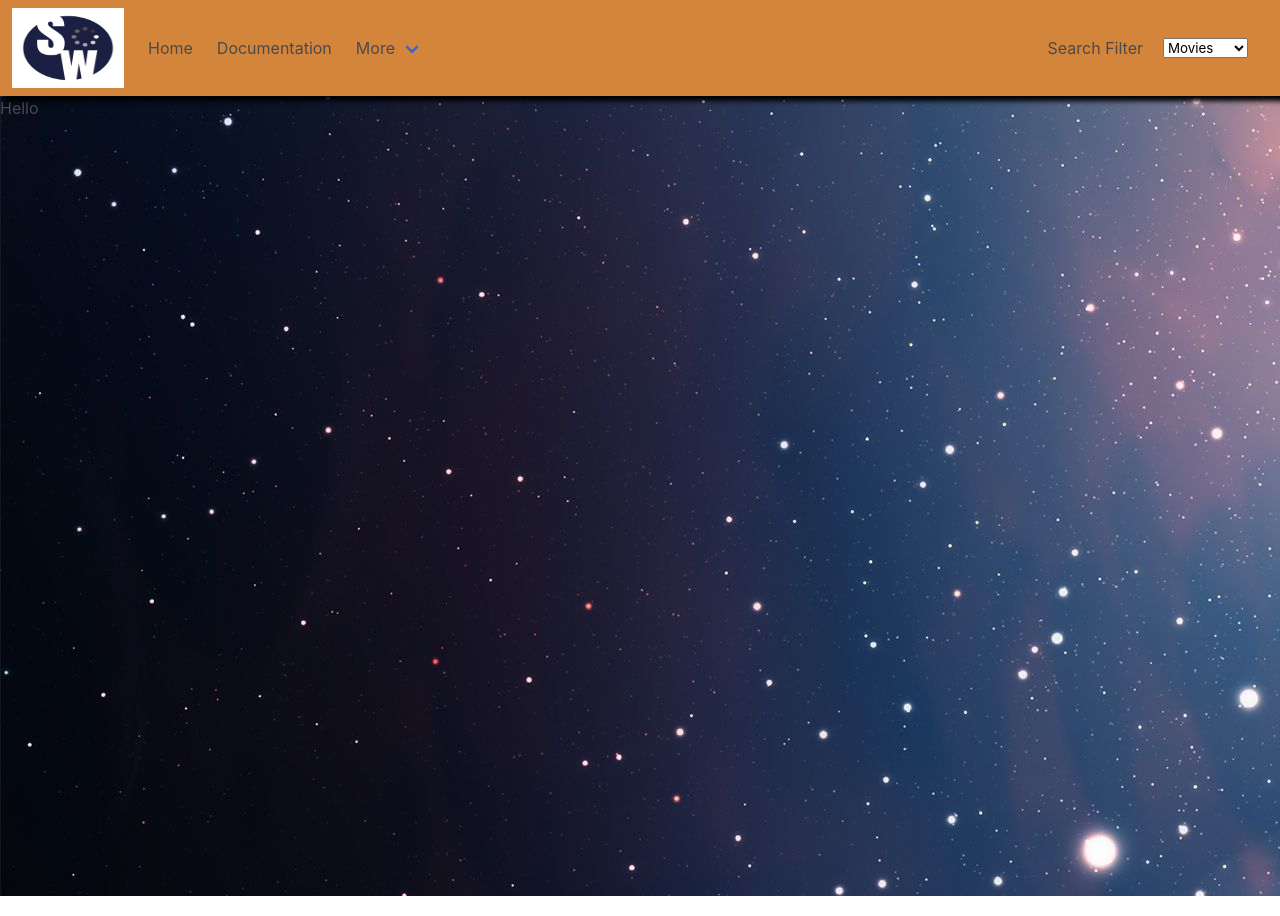
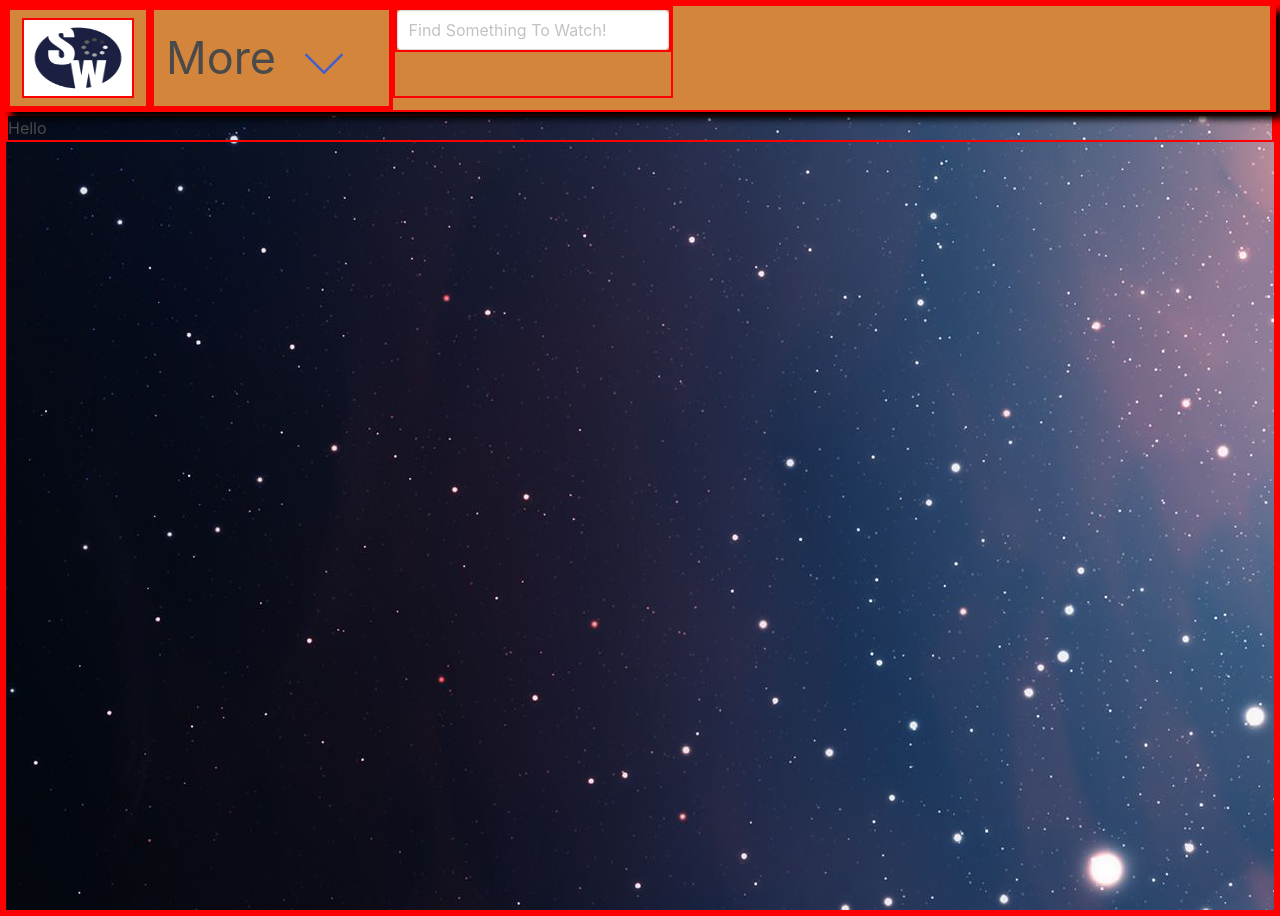
Before and after one commit to mtwence/DMC-project-1, a plain HTML site: page index.html in a window 1280 px wide. Drawn offline with nearby package versions, Linux system fonts and the light colour scheme.

Commit message:
editing the search bar

```diff
--- a/assets/css/style.css
+++ b/assets/css/style.css
@@ -1,6 +1,6 @@
-/*  {
+* {
     border: 2px solid red;
-}*/
+}
 
 .navbar-item img {
     max-height: fit-content;
@@ -13,7 +13,8 @@
 .navbar, nav {
     height: fit-content;
     background-color: #d3853c;
-    box-shadow: 5px 5px 5px black;
+    box-shadow: 7px 7px 7px black;
+    font-size: 45px;
 }
 
 nav img {
@@ -25,3 +26,11 @@ main {
     background-image: url(../images/21523.jpg);
 
 }
+
+.input form {
+    max-width: 80px;
+}
+
+.field {
+
+}
--- a/index.html
+++ b/index.html
@@ -20,17 +20,6 @@
           <span aria-hidden="true"></span>
         </a>
       </div>
-
-      <div id="navbarBasicExample" class="navbar-menu">
-        <div class="navbar-start">
-          <a class="navbar-item">
-            Home
-          </a>
-
-          <a class="navbar-item">
-            Documentation
-          </a>
-
           <div class="navbar-item has-dropdown is-hoverable">
             <a class="navbar-link">
               More
@@ -51,17 +40,17 @@
                 Report an issue
               </a>
             </div>
+
+          </div>
+          <div class="field">
+            <div class="control">
+              <input class="input form search-bar" id="input" type="text" placeholder="Find Something To Watch!">
+            </div>
           </div>
         </div>
 
         <div class="navbar-end">
-          <div class="navbar-item">
-            <label for="filter">Search Filter</label>
-            <select name="" id="filter">
-              <option value="">Movies</option>
-              <option value="">Television</option>
 
-            </select>
           </div>
         </div>
       </div>
```
